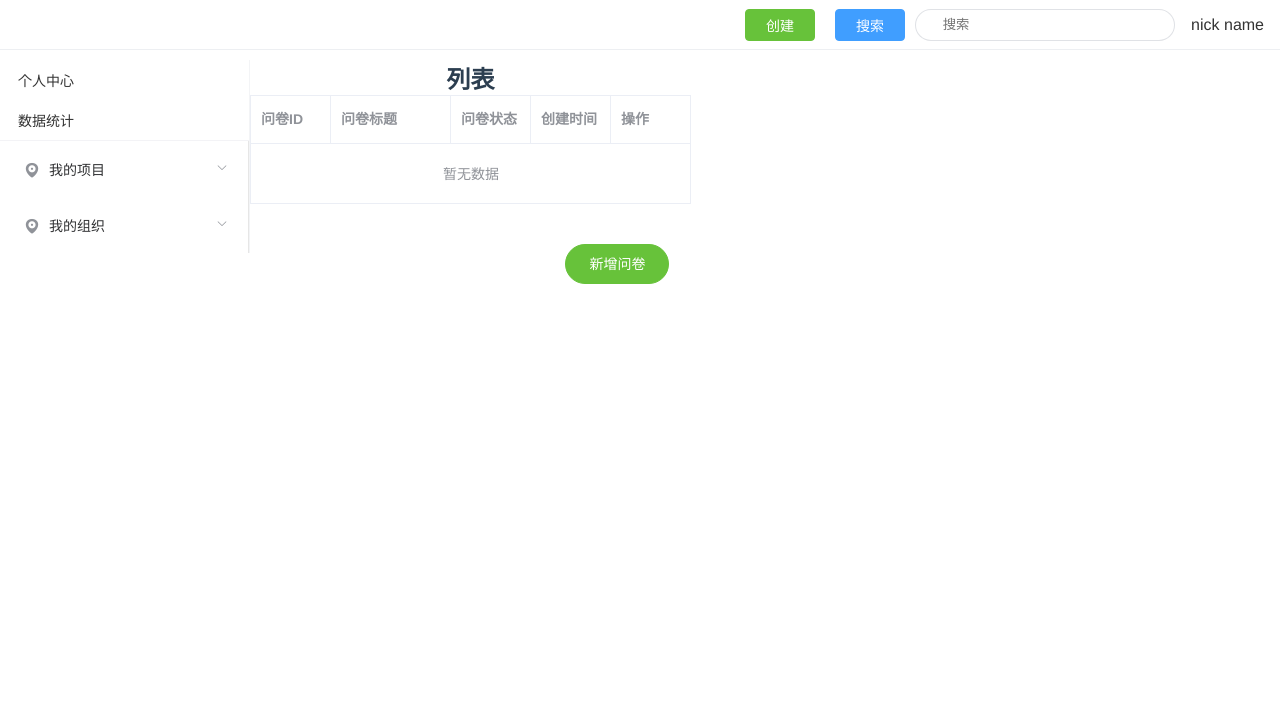
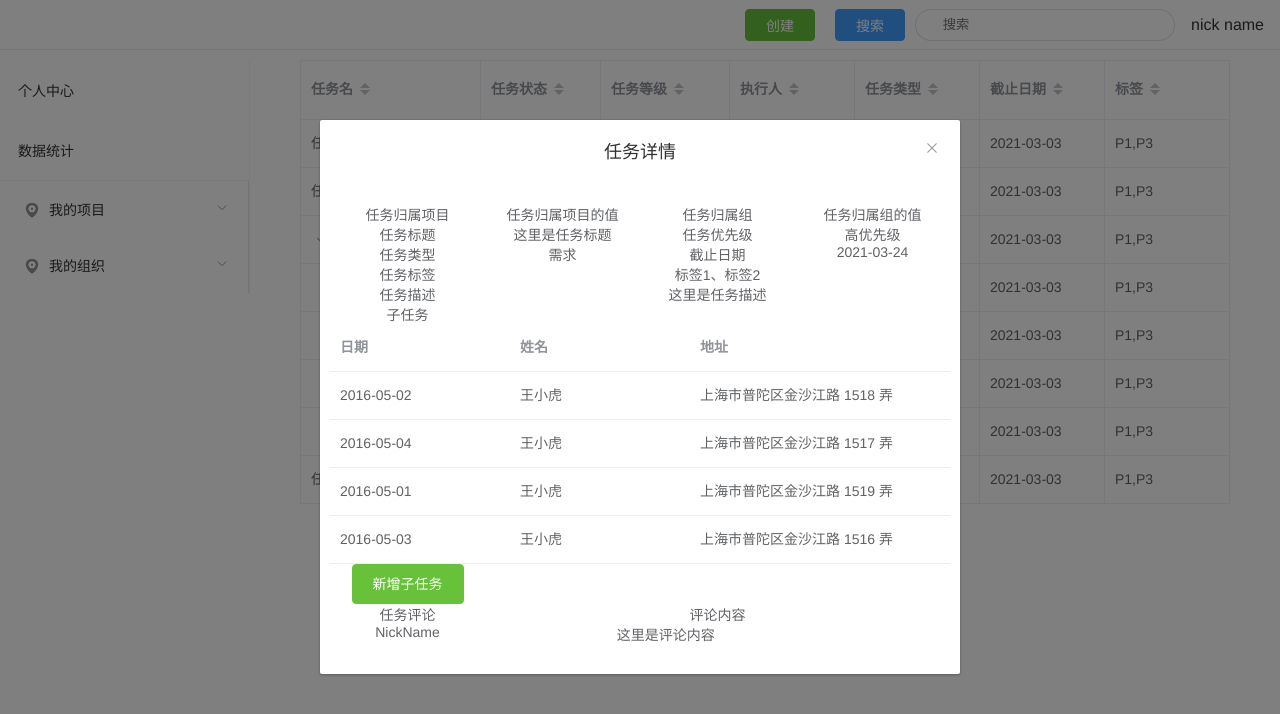
Before and after one commit to Jiasm/thesis-source-code, a Vue app in the folder client/: page /#/list in a window 1280 px wide. Shown: the top 714 px of the page. Built offline with nearby package versions, Linux system fonts and the light colour scheme.

Commit message:
feat: 初步添加任务详情弹框

```diff
--- a/client/src/components/List.vue
+++ b/client/src/components/List.vue
@@ -3,43 +3,54 @@
     <common-header></common-header>
     <div class="main">
       <common-tree-menu></common-tree-menu>
+      <common-task-detail :visible="dialogTableVisible"></common-task-detail>
       <div class="content">
-        <h2>列表</h2>
         <el-table
+          :data="tableData"
+          style="width: 100%;margin-bottom: 20px;"
+          row-key="id"
           border
-          stripe
-          :data="tableData"
+          default-expand-all
+          :tree-props="{ children: 'children', hasChildren: 'hasChildren' }"
         >
           <el-table-column
-            prop="id"
-            label="问卷ID"
-            width="80">
+            prop="title"
+            label="任务名"
+            sortable
+            width="180">
           </el-table-column>
           <el-table-column
-            prop="title"
-            label="问卷标题"
+            prop="status"
+            label="任务状态"
+            sortable
             width="120">
           </el-table-column>
           <el-table-column
-            prop="status"
-            label="问卷状态">
+            prop="level"
+            sortable
+            label="任务等级">
           </el-table-column>
           <el-table-column
-            prop="datetime"
-            label="创建时间">
+            prop="executor"
+            sortable
+            label="执行人">
           </el-table-column>
-          <el-table-column label="操作">
-            <template slot-scope="scope">
-              <el-button type="primary" icon="el-icon-search" circle size="mini" @click="detail(scope.row)"></el-button>
-              <el-button type="danger" icon="el-icon-delete" circle size="mini" @click="remove(scope.row)"></el-button>
-            </template>
+          <el-table-column
+            prop="type"
+            sortable
+            label="任务类型">
+          </el-table-column>
+          <el-table-column
+            prop="expireDate"
+            sortable
+            label="截止日期">
+          </el-table-column>
+          <el-table-column
+            prop="tag"
+            sortable
+            label="标签">
           </el-table-column>
         </el-table>
-          <el-row class="button-row">
-            <el-col :span="8" :offset="16">
-              <el-button type="success" round @click="add">新增问卷</el-button>
-            </el-col>
-          </el-row>
       </div>
     </div>
   </div>
@@ -48,10 +59,11 @@
 <script>
 import { /*getList,*/ removeQuestion } from '../lib/api'
 import Header from './Header'
+import TaskDetail from './TaskDetail'
 import TreeMenu from './TreeMenu'
 
 export default {
-  components: { 'common-header': Header, 'common-tree-menu': TreeMenu },
+  components: { 'common-header': Header, 'common-tree-menu': TreeMenu, 'common-task-detail': TaskDetail },
   name: 'List',
   methods: {
     remove(row) {
@@ -95,7 +107,82 @@ export default {
   },
   data() {
     return {
-      tableData: []
+      dialogTableVisible: true,
+      tableData: [{
+        id: 1,
+        title: '任务组 1',
+        status: '任务状态 1',
+        level: '任务等级 1',
+        executor: '执行人 XXX',
+        type: '需求',
+        expireDate: '2021-03-03',
+        tag: 'P1,P3',
+      }, {
+        id: 2,
+        title: '任务组 2',
+        status: '任务状态 1',
+        level: '任务等级 1',
+        executor: '执行人 XXX',
+        type: '需求',
+        expireDate: '2021-03-03',
+        tag: 'P1,P3',
+      }, {
+        id: 3,
+        title: '任务组 3',
+        status: '任务状态 1',
+        level: '任务等级 1',
+        executor: '执行人 XXX',
+        type: '需求',
+        expireDate: '2021-03-03',
+        tag: 'P1,P3',
+        children: [{
+            id: 31,
+            title: '任务标题 1',
+            status: '任务状态 1',
+            level: '任务等级 1',
+            executor: '执行人 XXX',
+            type: '需求',
+            expireDate: '2021-03-03',
+            tag: 'P1,P3',
+          }, {
+            id: 32,
+            title: '任务标题 2',
+            status: '任务状态 1',
+            level: '任务等级 1',
+            executor: '执行人 XXX',
+            type: '需求',
+            expireDate: '2021-03-03',
+            tag: 'P1,P3',
+            children: [{
+              id: 321,
+              title: '子任务 1',
+              status: '任务状态 1',
+              level: '任务等级 1',
+              executor: '执行人 XXX',
+              type: '需求',
+              expireDate: '2021-03-03',
+              tag: 'P1,P3',
+            }, {
+              id: 322,
+              title: '子任务 3',
+              status: '任务状态 1',
+              level: '任务等级 1',
+              executor: '执行人 XXX',
+              type: '需求',
+              expireDate: '2021-03-03',
+              tag: 'P1,P3',
+          }]
+        }]
+      }, {
+        id: 4,
+        title: '任务组 4',
+        status: '任务状态 1',
+        level: '任务等级 1',
+        executor: '执行人 XXX',
+        type: '需求',
+        expireDate: '2021-03-03',
+        tag: 'P1,P3',
+      }],
     }
   },
 }
@@ -110,4 +197,9 @@ export default {
 .main {
   display: flex;
 }
+
+.content {
+  flex: 1;
+  padding: 0 50px;
+}
 </style>
--- /dev/null
+++ b/client/src/components/TaskDetail.vue
@@ -0,0 +1,205 @@
+<template>
+  <el-dialog title="任务详情" :visible.sync="dialogTableVisible">
+    <el-row :gutter="20">
+      <el-col :span="6">
+        <div class="grid-content bg-purple">
+          任务归属项目
+        </div>
+      </el-col>
+      <el-col :span="6">
+        <div class="grid-content bg-purple">
+          任务归属项目的值
+        </div>
+      </el-col>
+      <el-col :span="6">
+        <div class="grid-content bg-purple">
+          任务归属组
+        </div>
+      </el-col>
+      <el-col :span="6">
+        <div class="grid-content bg-purple">
+          任务归属组的值
+        </div>
+      </el-col>
+    </el-row>
+    <el-row :gutter="20">
+      <el-col :span="6">
+        <div class="grid-content bg-purple">
+          任务标题
+        </div>
+      </el-col>
+      <el-col :span="6">
+        <div class="grid-content bg-purple">
+          这里是任务标题
+        </div>
+      </el-col>
+      <el-col :span="6">
+        <div class="grid-content bg-purple">
+          任务优先级
+        </div>
+      </el-col>
+      <el-col :span="6">
+        <div class="grid-content bg-purple">
+          高优先级
+        </div>
+      </el-col>
+    </el-row>
+    <el-row :gutter="20">
+      <el-col :span="6">
+        <div class="grid-content bg-purple">
+          任务类型
+        </div>
+      </el-col>
+      <el-col :span="6">
+        <div class="grid-content bg-purple">
+          需求
+        </div>
+      </el-col>
+      <el-col :span="6">
+        <div class="grid-content bg-purple">
+          截止日期
+        </div>
+      </el-col>
+      <el-col :span="6">
+        <div class="grid-content bg-purple">
+          2021-03-24
+        </div>
+      </el-col>
+    </el-row>
+    <el-row :gutter="20">
+      <el-col :span="6">
+        <div class="grid-content bg-purple">
+          任务标签
+        </div>
+      </el-col>
+      <el-col :span="18">
+        <div class="grid-content bg-purple">
+          标签1、标签2
+        </div>
+      </el-col>
+    </el-row>
+    <el-row :gutter="20">
+      <el-col :span="6">
+        <div class="grid-content bg-purple">
+          任务描述
+        </div>
+      </el-col>
+      <el-col :span="18">
+        <div class="grid-content bg-purple">
+          这里是任务描述
+        </div>
+      </el-col>
+    </el-row>
+    <el-row :gutter="20">
+      <el-col :span="6">
+        <div class="grid-content bg-purple">
+          子任务
+        </div>
+      </el-col>
+    </el-row>
+    <el-row :gutter="20">
+        <el-table
+        :data="tableData"
+        style="width: 100%">
+        <el-table-column
+          prop="date"
+          label="日期"
+          width="180">
+        </el-table-column>
+        <el-table-column
+          prop="name"
+          label="姓名"
+          width="180">
+        </el-table-column>
+        <el-table-column
+          prop="address"
+          label="地址">
+        </el-table-column>
+      </el-table>
+    </el-row>
+    <el-row :gutter="20">
+      <el-col :span="6">
+        <el-button type="success">新增子任务</el-button>
+      </el-col>
+    </el-row>
+    <el-row :gutter="20">
+      <el-col :span="6">
+        <div class="grid-content bg-purple">
+          任务评论
+        </div>
+      </el-col>
+      <el-col :span="18">
+        <div class="grid-content bg-purple">
+          评论内容
+        </div>
+      </el-col>
+    </el-row>
+    <el-row :gutter="20">
+      <el-col :span="6">
+        <div class="grid-content bg-purple">
+          NickName
+        </div>
+      </el-col>
+      <el-col :span="4"></el-col>
+      <el-col :span="14">
+        <div class="grid-content bg-purple">
+          这里是评论内容
+        </div>
+      </el-col>
+    </el-row>
+  </el-dialog>
+</template>
+
+<script>
+export default {
+  name: 'TaskDetail',
+  props: ['visible'],
+  data() {
+    return {
+      dialogTableVisible: this.$props.visible,
+       gridData: [{
+        date: '2016-05-02',
+        name: '王小虎',
+        address: '上海市普陀区金沙江路 1518 弄'
+      }, {
+        date: '2016-05-04',
+        name: '王小虎',
+        address: '上海市普陀区金沙江路 1518 弄'
+      }, {
+        date: '2016-05-01',
+        name: '王小虎',
+        address: '上海市普陀区金沙江路 1518 弄'
+      }, {
+        date: '2016-05-03',
+        name: '王小虎',
+        address: '上海市普陀区金沙江路 1518 弄'
+      }],
+      tableData: [{
+        date: '2016-05-02',
+        name: '王小虎',
+        address: '上海市普陀区金沙江路 1518 弄'
+      }, {
+        date: '2016-05-04',
+        name: '王小虎',
+        address: '上海市普陀区金沙江路 1517 弄'
+      }, {
+        date: '2016-05-01',
+        name: '王小虎',
+        address: '上海市普陀区金沙江路 1519 弄'
+      }, {
+        date: '2016-05-03',
+        name: '王小虎',
+        address: '上海市普陀区金沙江路 1516 弄'
+      }]
+    }
+  },
+  methods: {
+
+  }
+}
+</script>
+
+<!-- Add "scoped" attribute to limit CSS to this component only -->
+<style scoped>
+
+</style>
--- a/client/src/components/TreeMenu.vue
+++ b/client/src/components/TreeMenu.vue
@@ -91,7 +91,7 @@ export default {
 
 .nav-item {
   display: flex;
-  height: 40px;
+  height: 60px;
   border-radius: 4px;
   align-items: center;
   justify-content: space-between;
```
